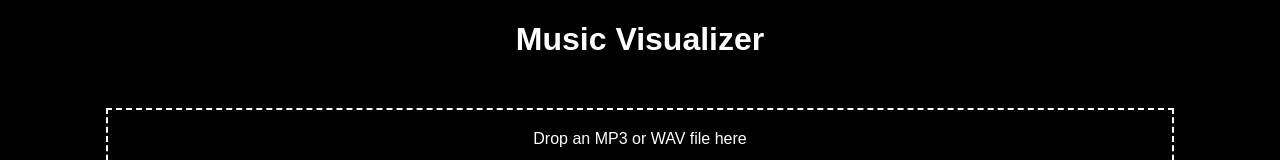
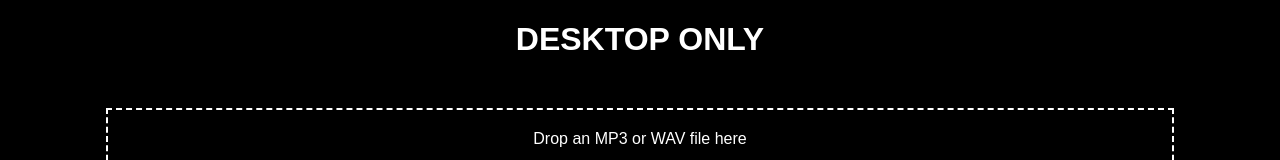
Before and after one commit to PuffPiff/Hardo, a plain HTML site: page OceanVisualizer.html in a window 1280 px wide. Shown: the top 160 px of the page. Drawn offline with Linux system fonts and the light colour scheme.

Commit message:
Update OceanVisualizer.html

```diff
--- a/OceanVisualizer.html
+++ b/OceanVisualizer.html
@@ -32,7 +32,7 @@
 </head>
 <body>
 
-    <h1>Music Visualizer</h1>
+    <h1>DESKTOP ONLY</h1>
     <div id="drop-area">Drop an MP3 or WAV file here</div>
     <canvas id="visualizer"></canvas>
     <input type="file" id="file-input" accept="audio/mpeg, audio/wav" style="display: none;">
```
